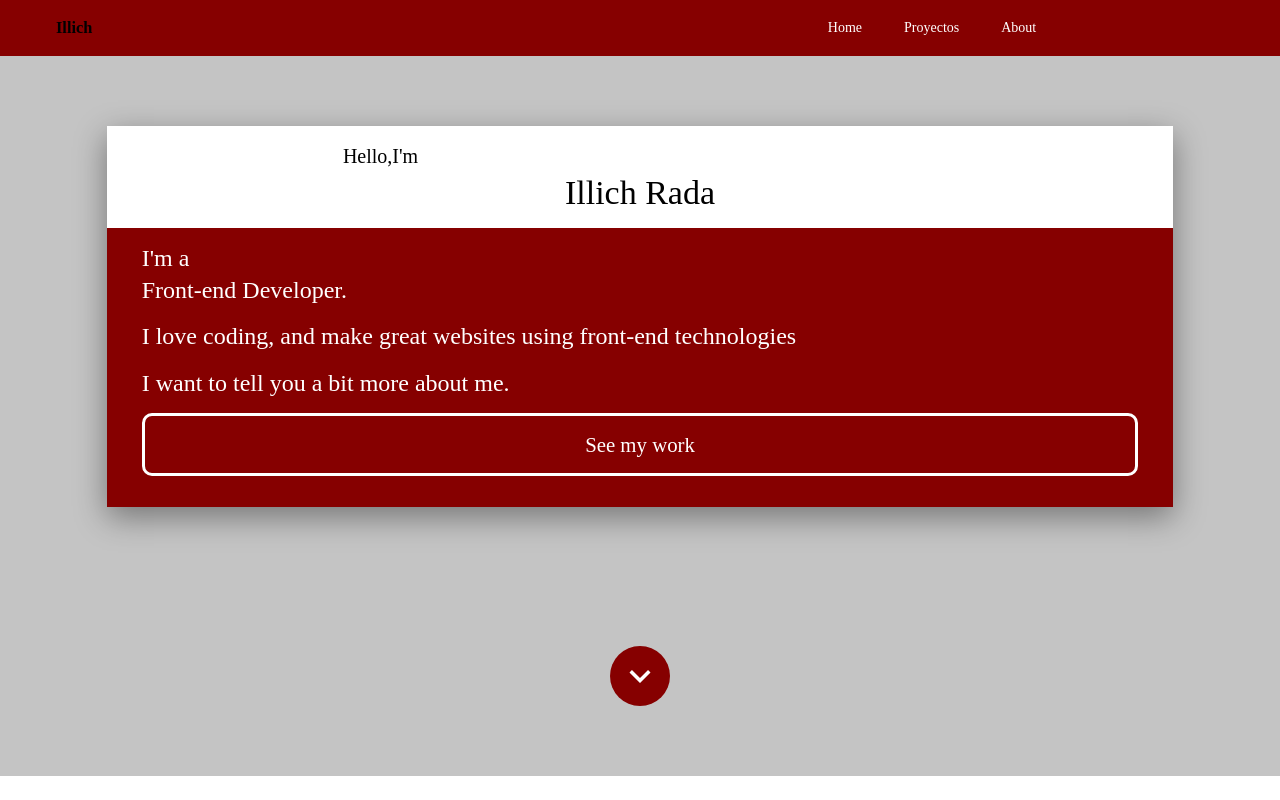
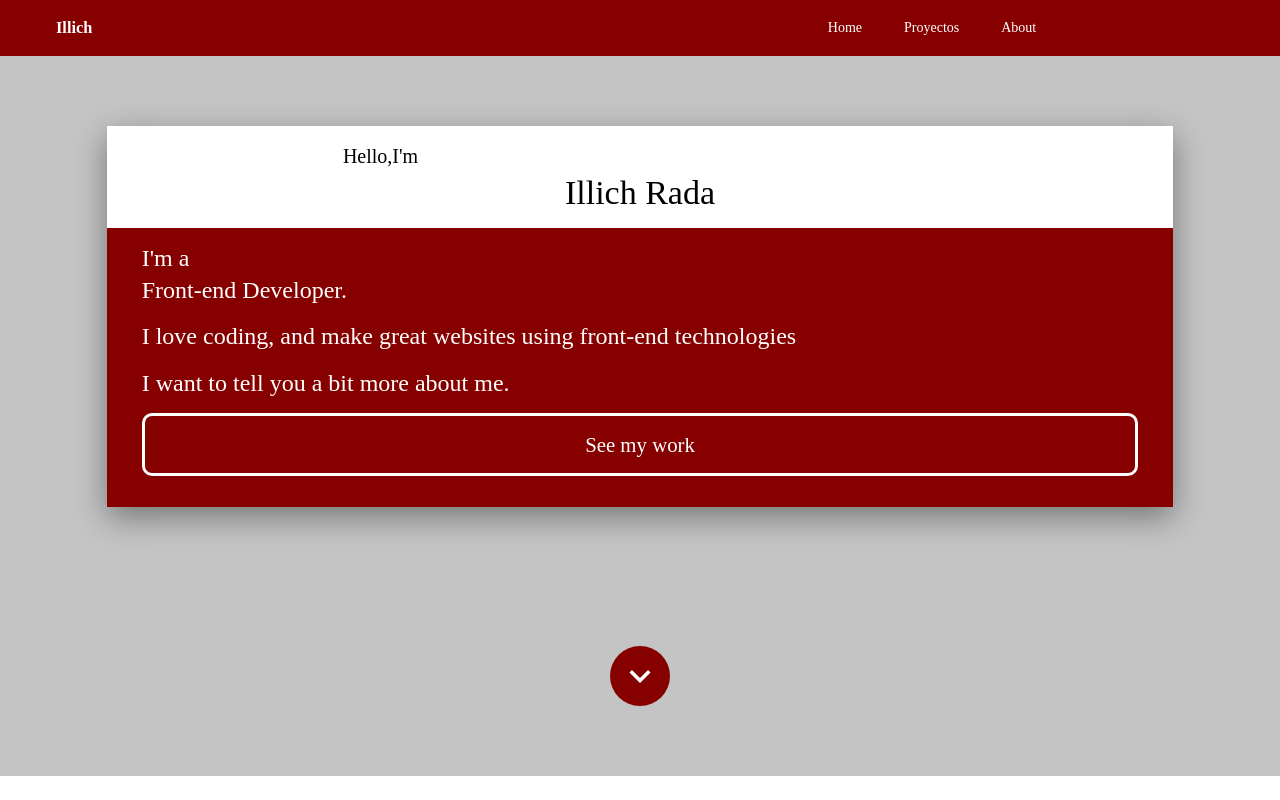
Before and after one commit to illich570/portafolio, a Next.js app: page / in a window 1280 px wide. Built offline with nearby package versions, Linux system fonts and the light colour scheme.

Commit message:
[FIX] corrected size of icon in navbar

```diff
--- a/components/Navbar/Navbar.jsx
+++ b/components/Navbar/Navbar.jsx
@@ -23,6 +23,9 @@ const LinksNavbar = styled.a`
   text-decoration: none;
   padding: 0 1.5em;
 `
+const HeaderTitle = styled.h3`
+  color: white;
+`;
 
 export default function Nav(){
   const [showSidebar,setShowSidebar] = useState(false);
@@ -37,7 +40,7 @@ export default function Nav(){
       alignItems="center"
       >
         <Grid item xs={6}>
-        <h3>Illich</h3>
+        <HeaderTitle>Illich</HeaderTitle>
         </Grid>
 
         <Grid item xs={6} justify="center">
@@ -53,7 +56,7 @@ export default function Nav(){
           <Hidden smUp>
           <Grid direction="row" container justify="flex-end">
             <IconButton style={{color: 'white'}} onClick={handleShowSidebar}>
-            <MenuIcon/>
+            <MenuIcon style={{ fontSize: '1.7em'}}/>
             </IconButton>
             </Grid>
           </Hidden>
```
